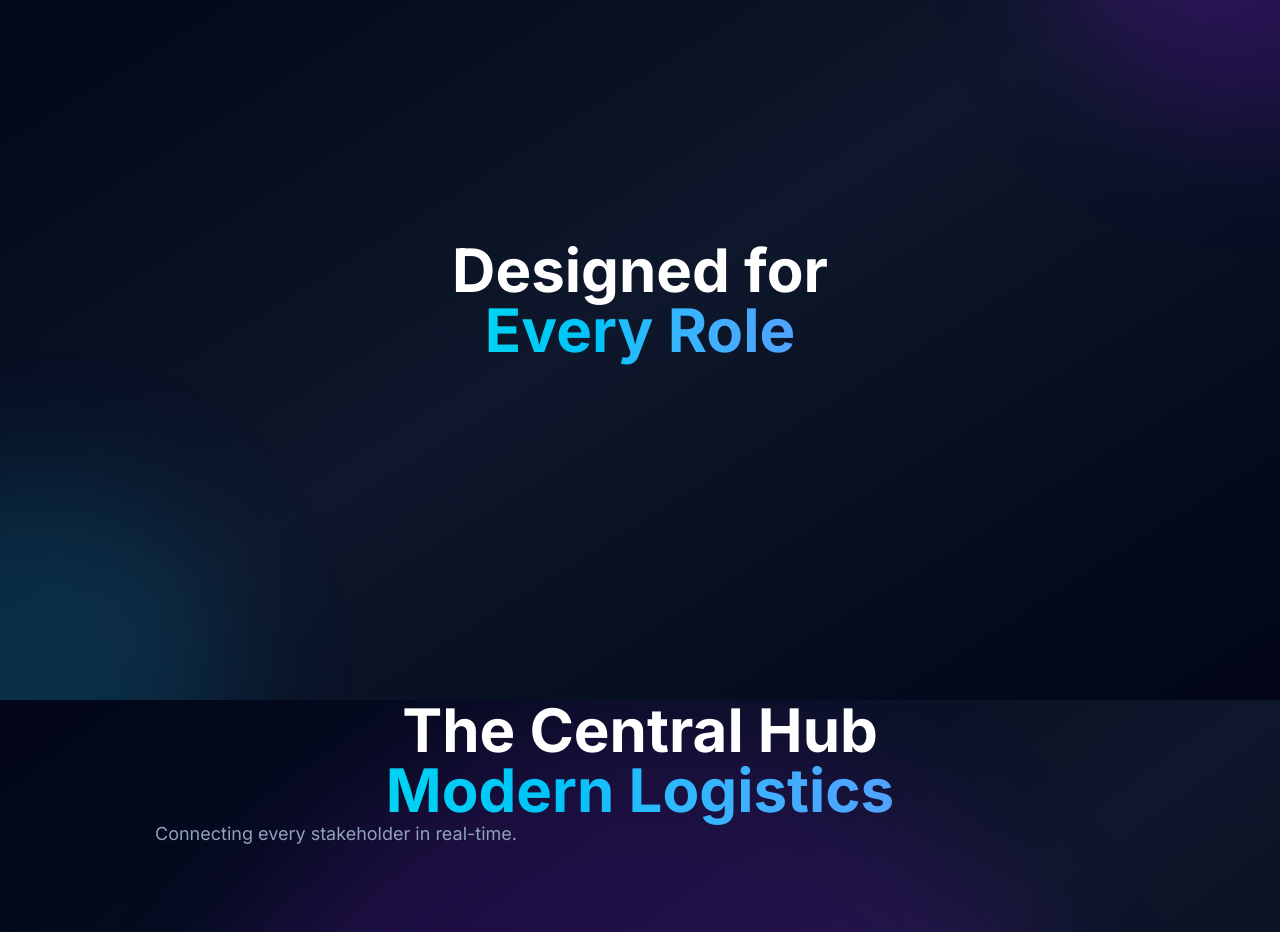
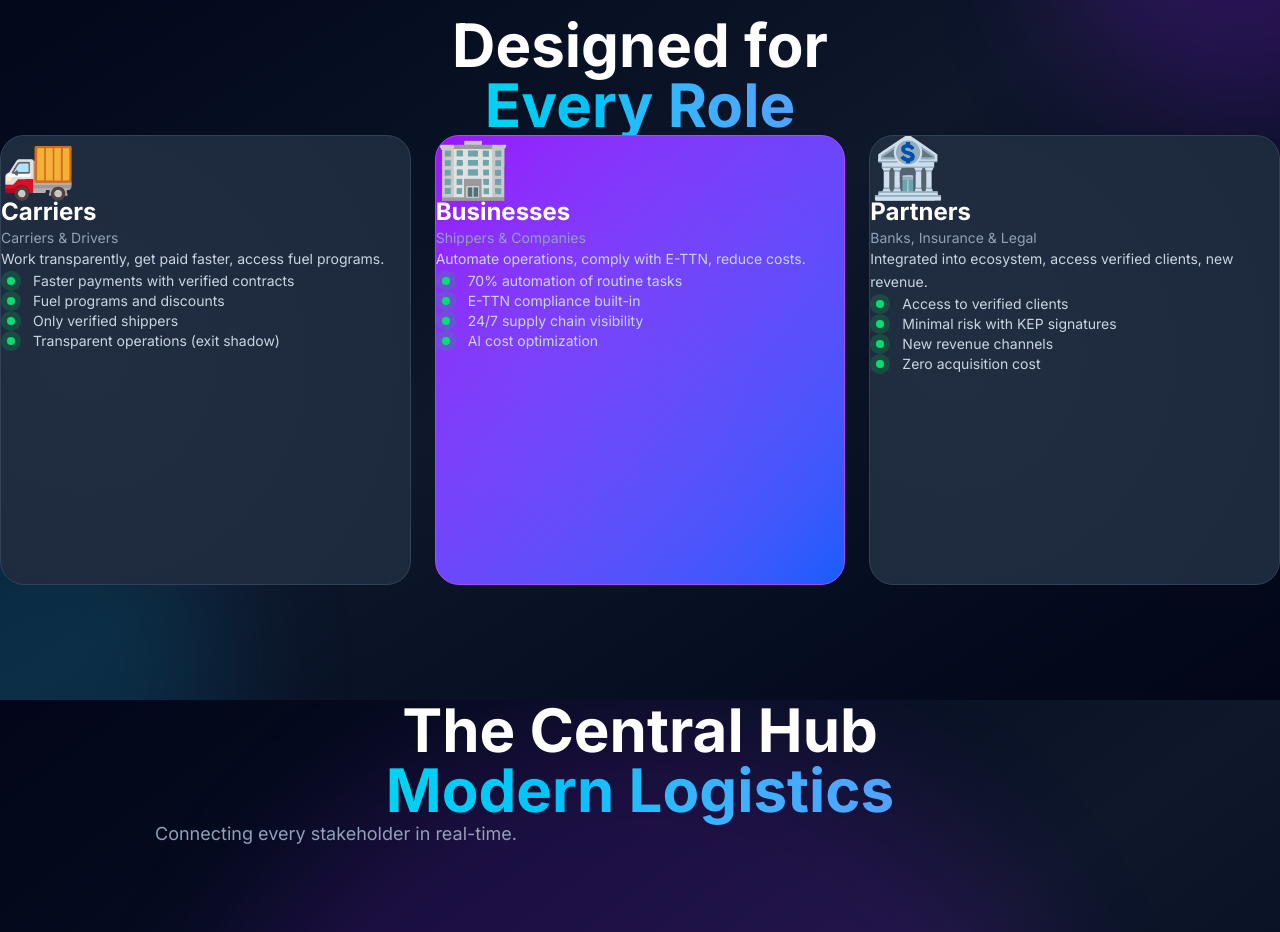
Before and after one commit to Taras732/trexim_v2, a Next.js app: page / in a window 1280 px wide. Shown: the part 1700-2632 px from the top of the page. Built offline with nearby package versions, Linux system fonts and the light colour scheme.

Commit message:
Add roles data structure to Features componentupdate roles 2

```diff
--- a/src/components/sections/Features.tsx
+++ b/src/components/sections/Features.tsx
@@ -6,7 +6,26 @@ import { useLanguage } from '@/LanguageContext'
 export default function DesignedForEveryRole() {
   const { t } = useLanguage()
 
-  const roles = []
+  const roles = [
+  {
+    icon: '🚚',
+    key: 'carriers',
+    bgGradient: 'from-slate-800 to-slate-800',
+    borderColor: 'border-slate-700',
+  },
+  {
+    icon: '🏢',
+    key: 'shippers',
+    bgGradient: 'from-purple-600 to-blue-600',
+    borderColor: 'border-purple-500',
+  },
+  {
+    icon: '🏦',
+    key: 'partners',
+    bgGradient: 'from-slate-800 to-slate-800',
+    borderColor: 'border-slate-700',
+  },
+]
 
   return (
     <section id="features" className="relative min-h-screen flex flex-col items-center justify-center px-6 py-20 overflow-hidden">
```
